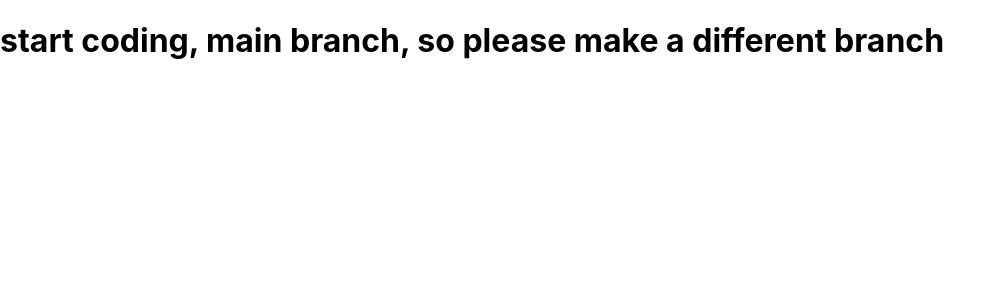
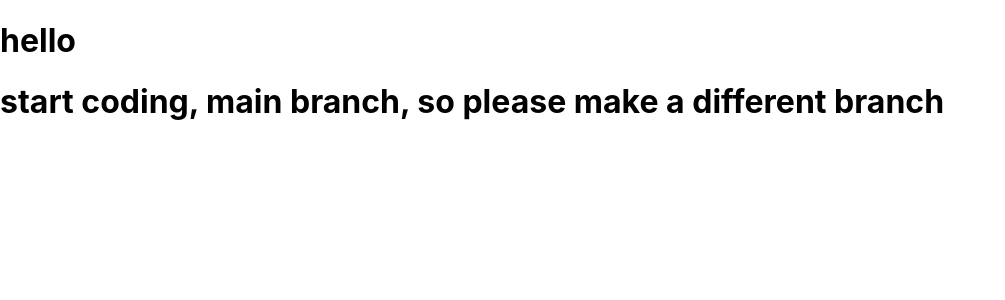
Before and after one commit to javiguerra777/React-Student-Directory, a React (Create React App) app: page / in a window 1280 px wide. Shown: the top 300 px of the page, without its empty margins (0-1005 px from the left). Built offline with nearby package versions, Linux system fonts and the light colour scheme.

Commit message:
1st commit

```diff
--- a/src/App.js
+++ b/src/App.js
@@ -2,7 +2,10 @@ import './App.css';
 
 function App() {
   return (
+    <>
+    <h1>hello</h1>
     <h1>start coding, main branch, so please make a different branch</h1>
+    </>
   );
 }
 
```
Also changed, not shown: src/Form.jsx (added, +9 -0 lines), src/components/Button.jsx (added, +9 -0 lines), src/components/Table.jsx (added, +9 -0 lines).
